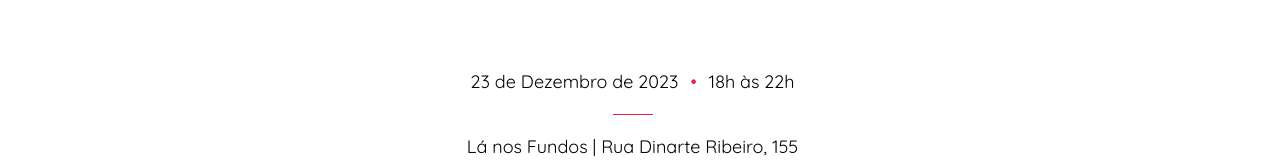
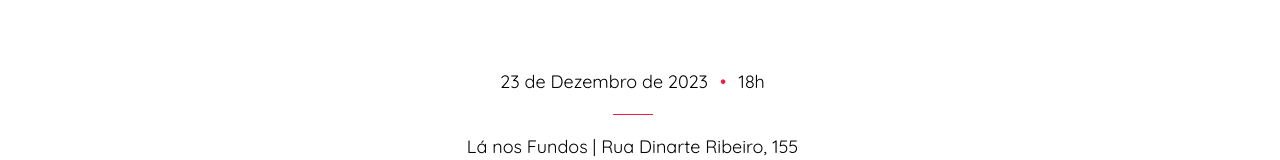
Before and after one commit to eduardobittencourt/project-w-client, a Next.js app: page / in a window 1280 px wide. Shown: the part 486-646 px from the top of the page. Built offline with nearby package versions, Linux system fonts and the light colour scheme.

Commit message:
feat: change event schedule

```diff
--- a/src/app/page.tsx
+++ b/src/app/page.tsx
@@ -17,8 +17,7 @@ export default function RootPage() {
       <div>
         <h2 className="text-center font-mono text-xs md:text-sm">
           23 de Dezembro de 2023
-          <span className="px-3 text-red">&#8226;</span>
-          18h às 22h
+          <span className="px-3 text-red">&#8226;</span>18h
         </h2>
 
         <div className="mx-auto my-5 h-px w-10 bg-red" />
```
